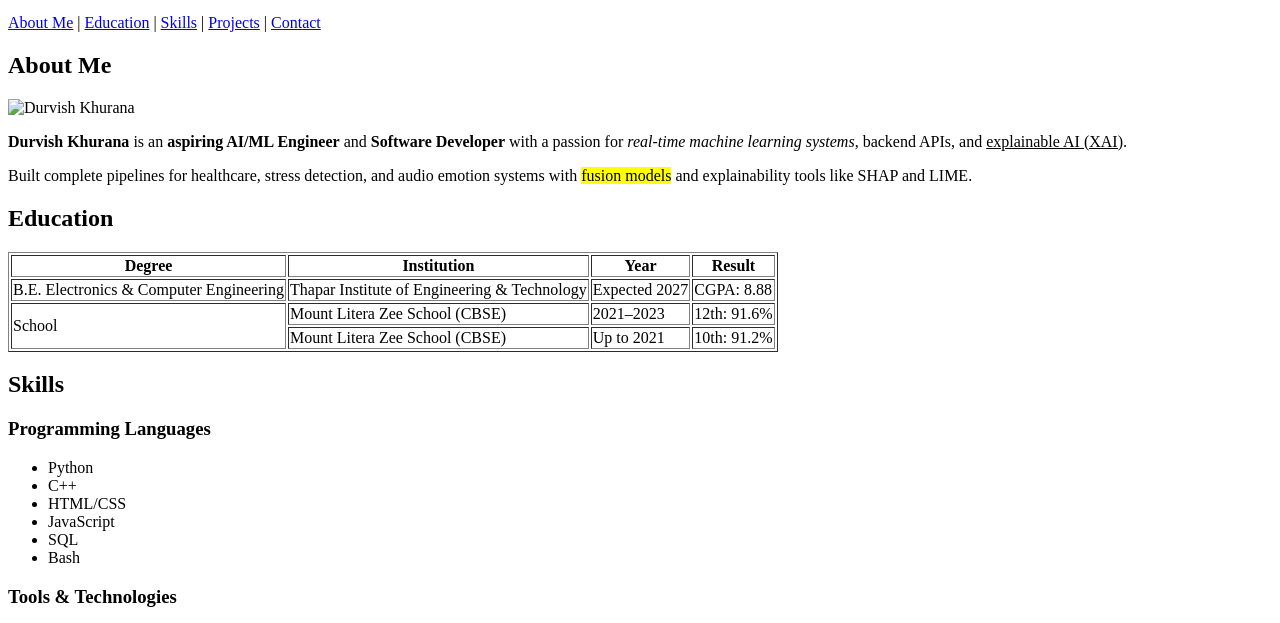
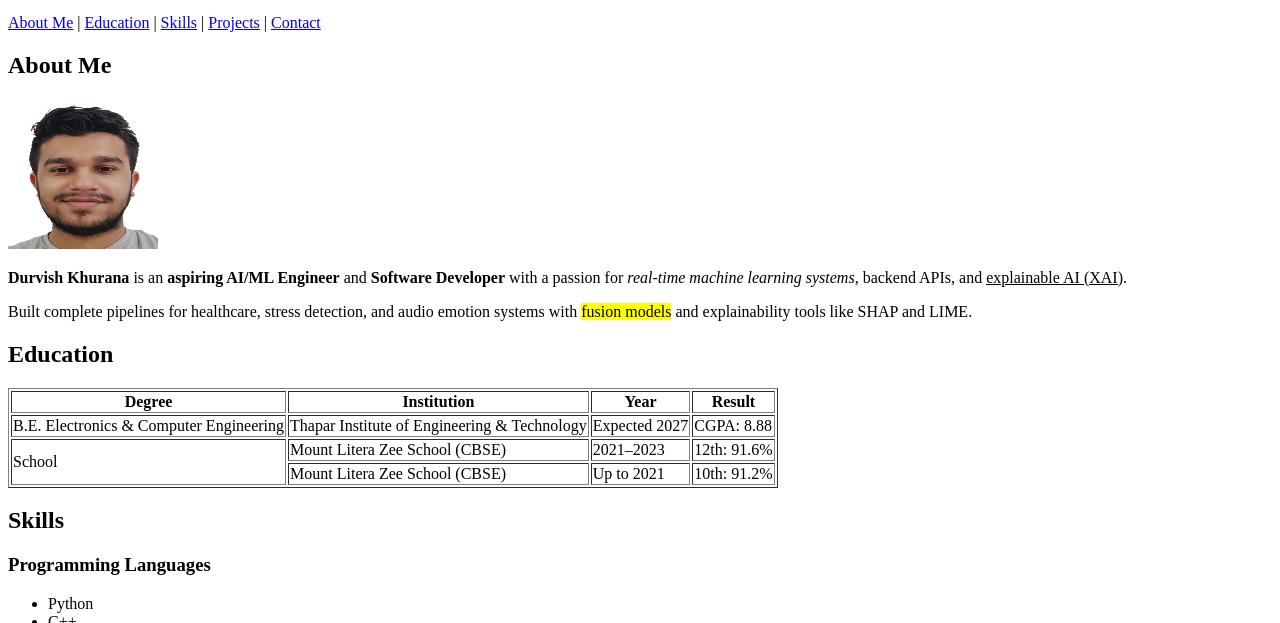
Before and after one commit to durvishkhurana/UI-UX, a plain HTML site: page assignment1/assignment1.html in a window 1280 px wide. Shown: the part 100-723 px from the top of the page. Drawn offline with Linux system fonts and the light colour scheme.

Commit message:
Update assignment1.html

```diff
--- a/assignment1/assignment1.html
+++ b/assignment1/assignment1.html
@@ -20,7 +20,7 @@
 
     <!-- Section 1: About Me -->
     <h2 id="about">About Me</h2>
-    <img src="UI-UX/assignment1/passportimage1.JPG" width="150" height="150" alt="Durvish Khurana" title="Durvish Khurana" />
+    <img src="passportimage1.JPG" width="150" height="150" alt="Durvish Khurana" title="Durvish Khurana" />
     <p>
       <strong>Durvish Khurana</strong> is an <b>aspiring AI/ML Engineer</b> and <b>Software Developer</b> with a passion for
       <i>real-time machine learning systems</i>, backend APIs, and <u>explainable AI (XAI)</u>.
```
